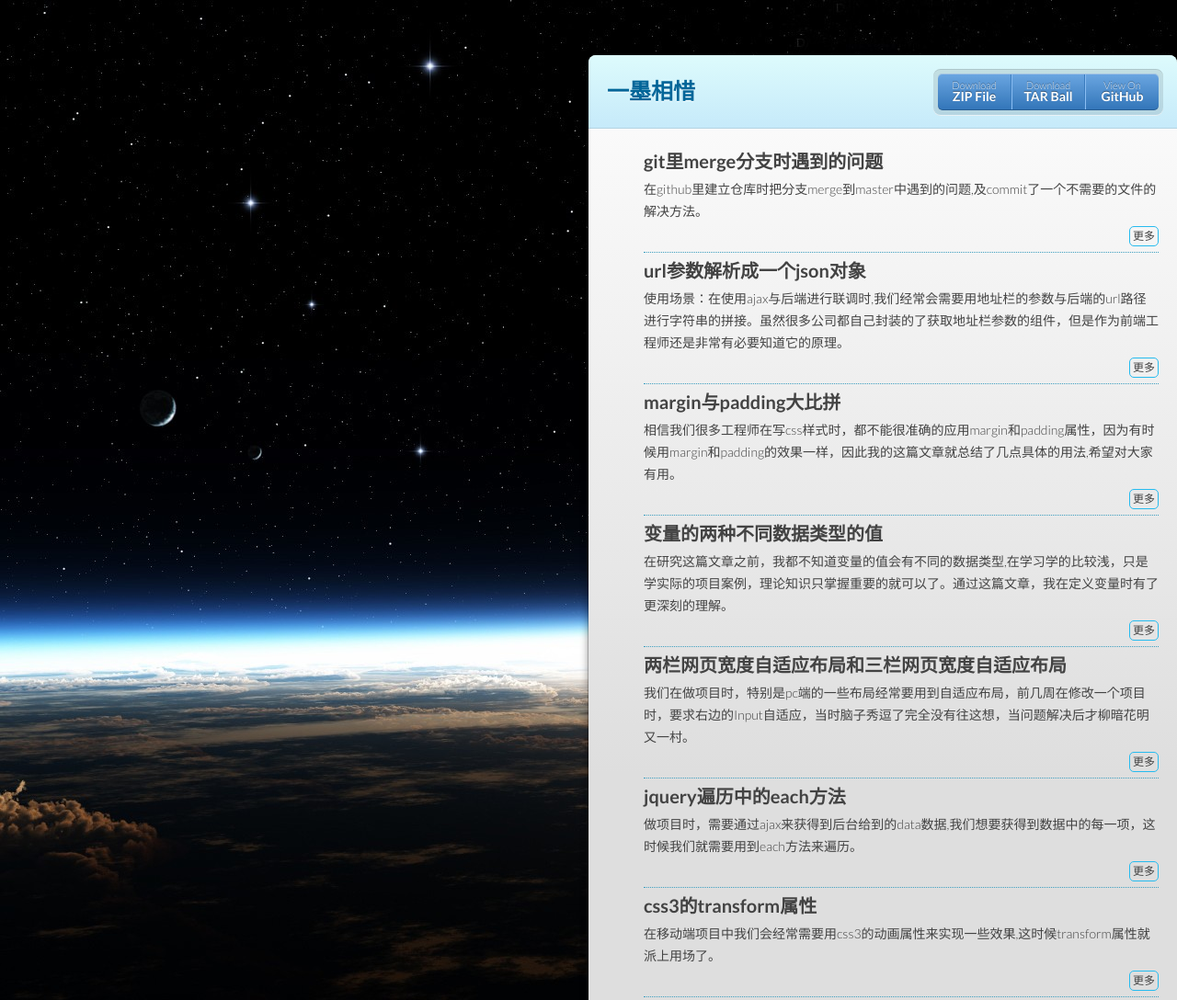
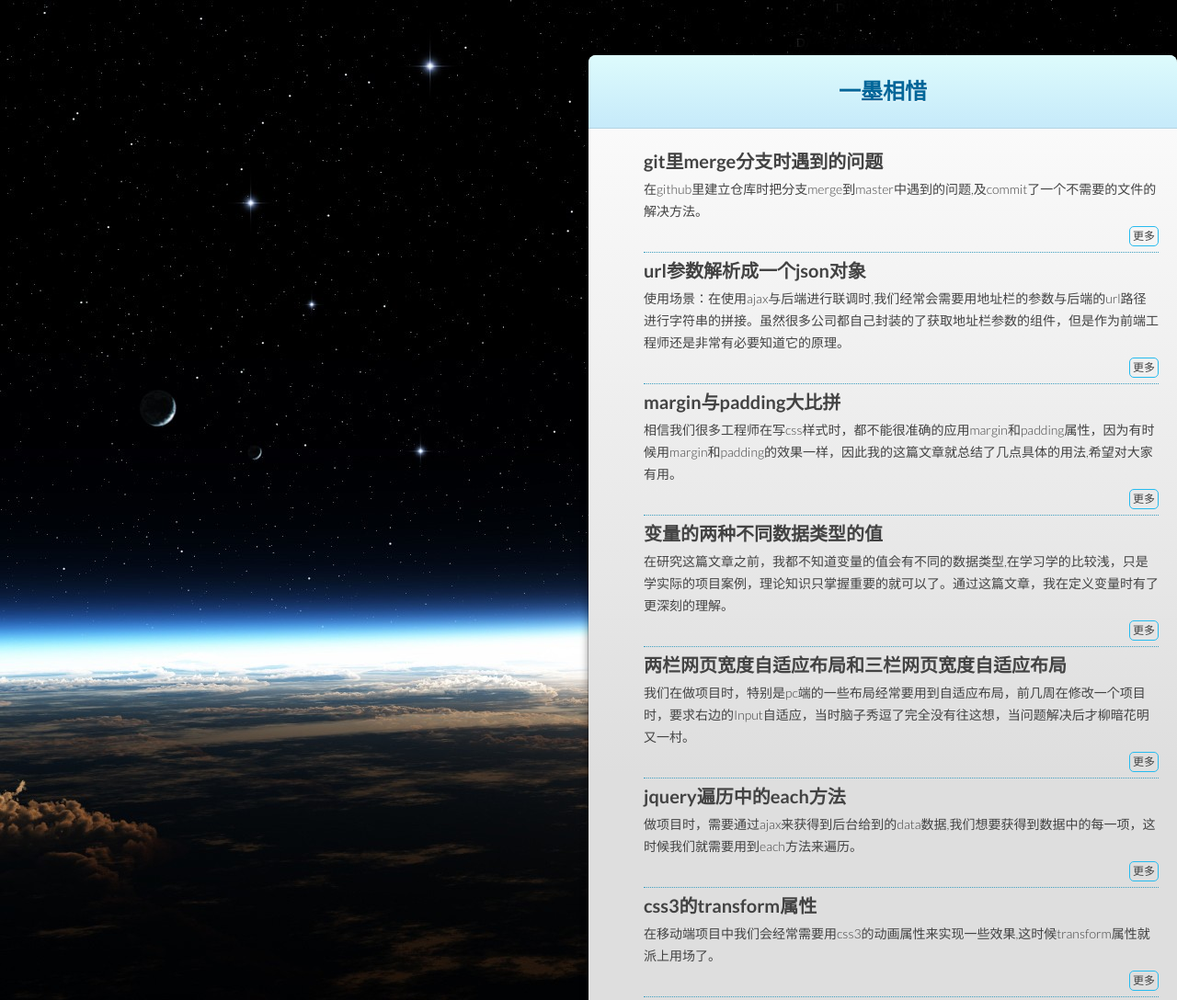
Before and after one commit to LSYY888/ruby.github.io, a plain HTML site: page main-content.html in a window 1280 px wide. Shown: the top 1088 px of the page at 92% size. Drawn offline with Linux system fonts and the light colour scheme.

Commit message:
ruby-blog

```diff
--- a/main-content.html
+++ b/main-content.html
@@ -4,12 +4,10 @@
     <meta charset="utf-8">
     <meta http-equiv="X-UA-Compatible" content="chrome=1">
     <title>Ruby.GitHub.io by LSYY888</title>
-
     <link rel="stylesheet" href="./stylesheets/styles.css">
     <link rel="stylesheet" href="./stylesheets/github-dark.css">
     <script src="./javascripts/scale.fix.js"></script>
     <meta name="viewport" content="width=device-width, initial-scale=1, user-scalable=no">
-
     <!--[if lt IE 9]>
     <script src="//html5shiv.googlecode.com/svn/trunk/html5.js"></script>
     <![endif]-->
@@ -21,11 +19,6 @@
           <h1>一墨相惜</h1>
           <p></p>
           <p class="view"><a href="https://github.com/LSYY888/ruby.github.io">View the Project on GitHub <small>LSYY888/ruby.github.io</small></a></p>
-          <ul>
-            <li><a href="https://github.com/LSYY888/ruby.github.io/zipball/master">Download <strong>ZIP File</strong></a></li>
-            <li><a href="https://github.com/LSYY888/ruby.github.io/tarball/master">Download <strong>TAR Ball</strong></a></li>
-            <li><a href="https://github.com/LSYY888/ruby.github.io">View On <strong>GitHub</strong></a></li>
-          </ul>
         </header>
         <section>
           <ul>
@@ -81,8 +74,6 @@
               <a href="https://github.com/fedlover/fedlovers-blog/issues/15">更多</a>
             </li>
           </ul>
-
-
         </section>
       </div>
       <footer>
@@ -91,6 +82,5 @@
       </footer>
     </div>
     <!--[if !IE]><script>fixScale(document);</script><![endif]-->
-
   </body>
 </html>
--- a/stylesheets/styles.css
+++ b/stylesheets/styles.css
@@ -97,6 +97,7 @@ header h1 {
 }
 header.without-description h1 {
   margin: 10px 0;
+  text-align: center;
 }
 header p {
   margin: 0;
```
Also changed, not shown: index.html (+0 -2 lines).
